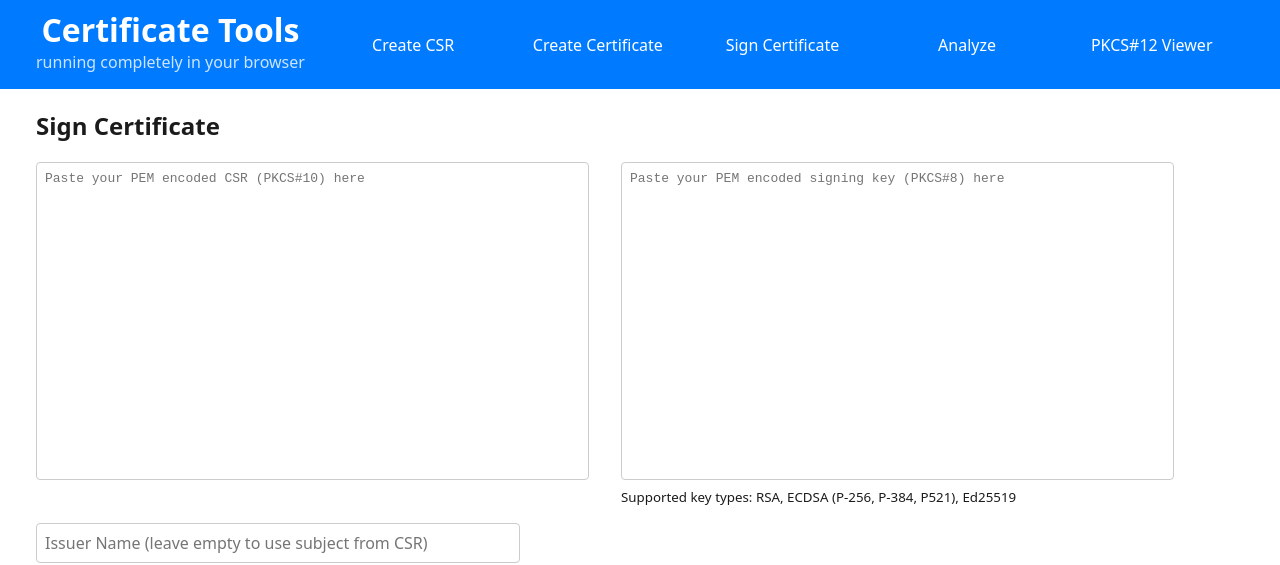
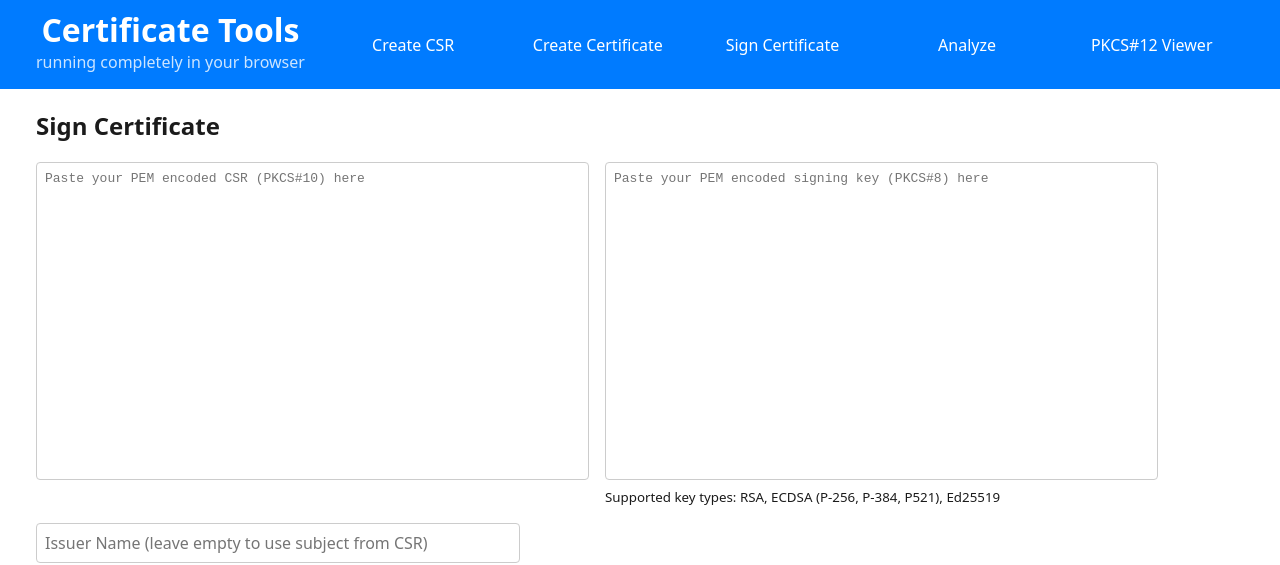
Before and after one commit to sbaeumlisberger/cert-tools, a SvelteKit app: page /sign in a window 1280 px wide. Shown: the top 565 px of the page. Built offline with nearby package versions, Linux system fonts and the light colour scheme.

Commit message:
Fix some UI issues

```diff
--- a/src/lib/components/pem-input.svelte
+++ b/src/lib/components/pem-input.svelte
@@ -3,7 +3,7 @@
 </script>
 
 <textarea
-	style="min-width: 0; resize: none; font-family: monospace; white-space: pre;"
+	style="min-width: 0; max-width: 100%; resize: none; font-family: monospace; white-space: pre;"
 	rows="20"
 	cols="65"
 	bind:value
--- a/src/routes/sign/+page.svelte
+++ b/src/routes/sign/+page.svelte
@@ -37,7 +37,7 @@
 
 <h2>Sign Certificate</h2>
 
-<div style="display: flex; align-items: start; gap: 2rem; flex-wrap: wrap;">
+<div style="display: flex; align-items: start; gap: 1rem; flex-wrap: wrap;">
 	<PemInput bind:value={csrInput} placeholder="Paste your PEM encoded CSR (PKCS#10) here" />
 
 	<div style="max-width: 100%;">
--- a/static/global.css
+++ b/static/global.css
@@ -17,6 +17,7 @@
 		--button-background: #191919;
 		--button-background-hover: #222222;
 		--button-background-active: #333333;
+		--forms-border-color: #666666;
 		--disabled-color: #555555;
 	}
 }
```
